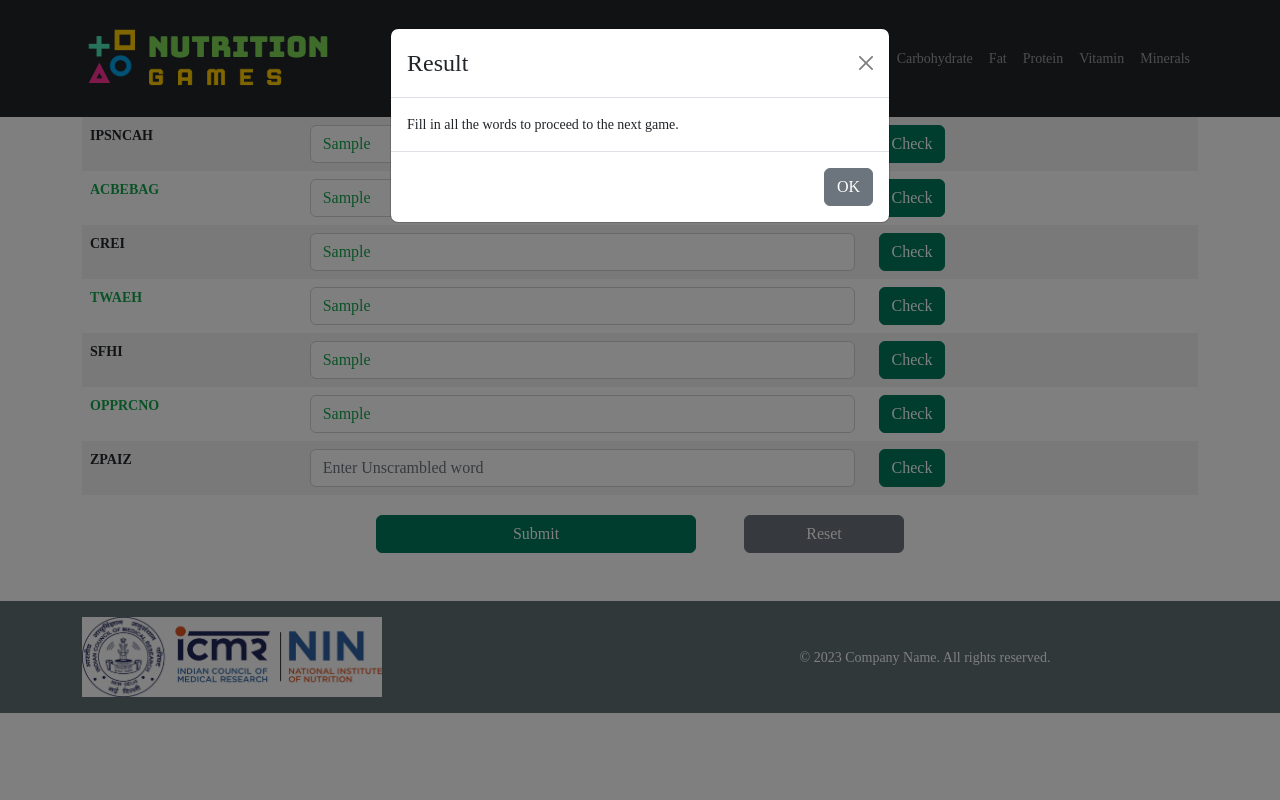
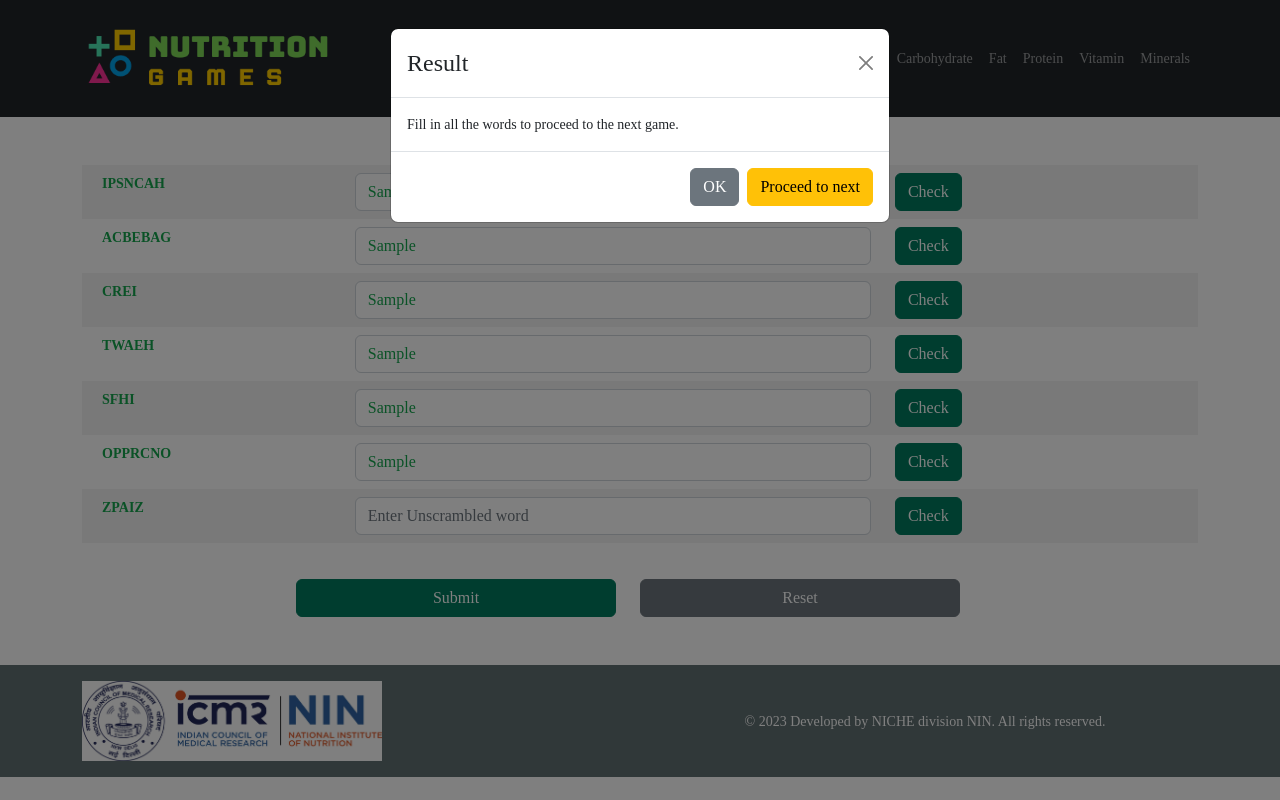
Before and after one commit to bhavani44/my-app, a React (Create React App) app: page /foodhealthscramble in a window 1280 px wide. Both pictures are taken after typing "Sample", "Sample", "Sample", "Sample", "Sample", "Sample" into the empty fields and a click on the button "Submit". Built offline with nearby package versions, Linux system fonts and the light colour scheme.

Commit message:
added text

```diff
--- a/src/Components/FoodHealthNutriton/FoodHealthScramble/FoodHealthScramble.js
+++ b/src/Components/FoodHealthNutriton/FoodHealthScramble/FoodHealthScramble.js
@@ -17,7 +17,7 @@ const scrambledWords = [
     scramble_id:2,
     scrambled_word:'ACBEBAG',
     correct_word:'CABBAGE',
-    scramble_message:"cabbage text will be added here.",
+    scramble_message:"A cruciferous vegetable rich in vit-C, vit- K and beneficial phytochemicals like glucosinolates, tocopherol, leads to a lower cancer risk and a stronger immunity.",
     scramble_url:"cabbage.png"
   },
   {
@@ -25,7 +25,7 @@ const scrambledWords = [
     scramble_id:3,
     scrambled_word:'CREI',
     correct_word:'RICE',
-    scramble_message:"rice text will be added here.",
+    scramble_message:"A staple cereal providing major source of carbohydrates in the diet, however white rice lacks essential vitamins, minerals and dietary fibre due to the milling process.",
     scramble_url:"rice.png"
   },
   {
@@ -33,7 +33,7 @@ const scrambledWords = [
     scramble_id:4,
     scrambled_word:'TWAEH',
     correct_word:'WHEAT',
-    scramble_message:"wheat text will be added here.",
+    scramble_message:"A staple cereal used mostly for making chapatis, wholewheat is a source of major carbohydrates, protein as well as essential health components like b complex vitamins and dietary fibre.",
     scramble_url:"wheat.png"
   },
   {
@@ -41,7 +41,7 @@ const scrambledWords = [
     scramble_id:5,
     scrambled_word:'SFHI',
     correct_word:'FISH',
-    scramble_message:"fish text will be added here.",
+    scramble_message:"Excellent source of high-quality protein, Omega 3 fats and vitamins like B12.",
     scramble_url:"fish.png"
   },
   {
@@ -49,7 +49,7 @@ const scrambledWords = [
     scramble_id:6,
     scrambled_word:'OPPRCNO',
     correct_word:'POPCORN',
-    scramble_message:"popcorn text will be added here.",
+    scramble_message:"A type of maize which is air-popped and is a great example of healthy snack provided it is not loaded with butter and excess calories like you get at the cinemas.",
     scramble_url:"popcorn.png"
   },
   {
@@ -57,7 +57,7 @@ const scrambledWords = [
     scramble_id:7,
     scrambled_word:'ZPAIZ',
     correct_word:'PIZZA',
-    scramble_message:"pizza text will be added here.",
+    scramble_message:"A junk food of Italian origin, contains refined flour and high amounts of saturated fat and sodium-linked with obesity, diabetes and cardiovascular problems.",
     scramble_url:"pizza.png"
   }
 ]
--- a/src/Components/FoodHealthNutriton/FoodHealthScramble/FoodHealthScrambleItem.js
+++ b/src/Components/FoodHealthNutriton/FoodHealthScramble/FoodHealthScrambleItem.js
@@ -1,10 +1,12 @@
 import React, { useEffect, useRef } from 'react';
 import { useState } from 'react';
-import { Table, Button, Form, Modal, Container, Row, Col, NavLink } from "react-bootstrap";
+import { Table, Button, Form, Modal, Container, Row, Col } from "react-bootstrap";
+import { useNavigate } from 'react-router-dom';
 
 
 
 function FoodHealthScrambleItem({ scrambleWords }) {
+    let navigate = useNavigate();
     const [results, setResults] = useState([]);
     const [showModal, setShowModal] = useState(false);
     const [modalText, setModalText] = useState('');
@@ -58,9 +60,12 @@ function FoodHealthScrambleItem({ scrambleWords }) {
     const handleClose = () => {
         setShowModal(false);
     };
+    const handleNext =() =>{
+        navigate('/foodhealthcrossword')
+    }
     return (
-        <Container className='div-center mb-5'>
-            <Table borderless striped hover className='table-center'>
+        <Container className='mb-5 mt-5 align-items-center'>
+            <Table borderless striped hover className='align-items-center'>
                 <thead>
                     {/* <tr>
                         <th>Scrambled Word</th>
@@ -71,11 +76,17 @@ function FoodHealthScrambleItem({ scrambleWords }) {
                 <tbody>
                     {scrambleWords.map((word, index) => (
                         <tr key={word.scramble_id}>
-                            <td className='scramble-word'>{word.scrambled_word}</td>
+                            <td>
+                                <Container className='align-items-center'>
+                                    <Row className='align-items-center'>
+                                        <Col sm={12} className='scramble-word'>{word.scrambled_word}</Col>
+                                    </Row>
+                                </Container>
+                            </td>
                             <td>
                                 <Container>
                                     <Row>
-                                        <Col md={8}>
+                                        <Col sm={8}>
                                             <Form.Control
                                                 ref={input => inputs.current[index] = input}
                                                 className='input-styling'
@@ -84,8 +95,8 @@ function FoodHealthScrambleItem({ scrambleWords }) {
                                                 onKeyPress={e => handleKeyPress(e, index, e.target.value)}
                                             />
                                         </Col>
-                                        <Col md={4}>
-                                            <Button onClick={() => handleCheck(index, document.getElementsByTagName("input")[index].value)}>
+                                        <Col sm={4}>
+                                            <Button className="" onClick={() => handleCheck(index, document.getElementsByTagName("input")[index].value)}>
                                                 Check
                                             </Button>
                                         </Col>
@@ -96,18 +107,16 @@ function FoodHealthScrambleItem({ scrambleWords }) {
                                 {results[index] ? (
                                     results[index].result === 'correct' ? (
                                         <Container>
-                                            <Row>
-                                                <Col style={{ color: 'green', fontSize: '1.5em', fontWeight: 'bold' }}>Correct</Col>
-                                                <Col>
+                                            <Row className='align-items-center'>
+                                                <Col sm={2} style={{ color: 'green', fontSize: '1.5em', fontWeight: 'bold' }}>Correct</Col>
+                                                <Col sm={2}>
                                                     <img src={require(`../../Images/${results[index].scramble_url}`)}
                                                         alt=""
                                                         width="100rem"
                                                         height="65rem"
                                                     />
                                                 </Col>
-                                                <Col>{results[index].scramble_message}</Col>
-
-
+                                                <Col sm={4}>{results[index].scramble_message}</Col>
                                             </Row>
                                         </Container>
                                     ) : (
@@ -118,9 +127,9 @@ function FoodHealthScrambleItem({ scrambleWords }) {
                     ))}
                 </tbody>
             </Table>
-            <div>
-                <Button onClick={handleSubmit} className="submit-button">Submit</Button>
-                <Button variant="secondary" onClick={handleRest} className="rest-button">Reset</Button>
+            <div className='text-center'>
+                <Button onClick={handleSubmit} className="submit-button" >Submit</Button>
+                <Button variant="secondary" onClick={handleRest} className="submit-button">Reset</Button>
             </div>
             <Modal show={showModal} onHide={handleClose}>
                 <Modal.Header closeButton>
@@ -131,6 +140,9 @@ function FoodHealthScrambleItem({ scrambleWords }) {
                     <Button variant="secondary" onClick={handleClose}>
                         OK
                     </Button>
+                    <Button variant="warning" onClick={handleNext}>
+                        Proceed to next
+                    </Button>
                 </Modal.Footer>
             </Modal>
         </Container>
--- a/src/Components/FoodHealthNutriton/FoodHealthScramble/foodhealthscramble.css
+++ b/src/Components/FoodHealthNutriton/FoodHealthScramble/foodhealthscramble.css
@@ -15,15 +15,7 @@
   text-align: center;
 }
 
-.submit-button {
-  margin-top: 20px;
-  width: 20em;
-}
-.rest-button{
-  margin-top: 20px;
-  width: 10em;
-  margin-left: 1.5em;
-}
+
 .scramble-word {
   color: #14a44d;
   font-weight: 600;
--- a/src/Components/FoodHealthNutriton/FoodNutritionHome.js
+++ b/src/Components/FoodHealthNutriton/FoodNutritionHome.js
@@ -1,13 +1,17 @@
-import React from 'react'
+import React, { useState } from 'react'
 import './foodnutritionhome.css'
 import Container from 'react-bootstrap/Container';
 import Row from 'react-bootstrap/esm/Row';
 import Col from 'react-bootstrap/esm/Col';
 import { useNavigate } from 'react-router-dom'
-import { Button } from 'react-bootstrap';
+import { Button, Modal } from 'react-bootstrap';
 
 function FoodHealthHome() {
     let navigate = useNavigate();
+    const [show, setShow] = useState(false);
+
+  const handleClose = () => setShow(false);
+  const handleShow = () => setShow(true);
 
     return (
         <>
@@ -15,11 +19,33 @@ function FoodHealthHome() {
                 <Row>
                     <Col xs={12} sm={12} md={12} lg={6} xl={6}>
                         <div className='mt-4 p-5 rounded bg-warning text-white' style={{ height: "35vh" }}>
-                            <Container>
-                                <h1 style={{ fontSize: "2rem"}} className='text-center'>Nutrition Information</h1>
-                                <p style={{ fontSize: "1rem"}} className='text-center'></p>
-                            </Container>
+                                <h1 style={{ fontSize: "2rem"}} className='text-center'>Carbohydrates</h1>
+                                <p style={{ fontSize: "1rem"}} className='text-center'>
+                                    These are one of the 3 main nutrients found in all foods and beverages. These are organic compounds containing carbon, hydrogen and oxygen.
+                                    Carbohydrates can be classified into simple sugars (monosacchaides and disaccharides) and complex carbohydrates (polysaccharides like starch, and dietary fiber)
+                                    Carbohydrates can be classified into simple sugars (monosacchaides and disaccharides) and complex carbohydrates (polysaccharides like starch, and dietary fiber)
+                                </p>
+                                <div className='text-center'>
+                                <Button variant="link" onClick={handleShow}>
+          Know More
+        </Button>
+                                </div>
+                                <Modal aria-labelledby="contained-modal-title-vcenter"
+      centered show={show} onHide={handleClose}>
+        <Modal.Header closeButton>
+          <Modal.Title>Modal Title</Modal.Title>
+        </Modal.Header>
+        <Modal.Body>
+          Modal content goes here. You can add any information you want to display.
+        </Modal.Body>
+        <Modal.Footer>
+          <Button variant="secondary" onClick={handleClose}>
+            Close
+          </Button>
+        </Modal.Footer>
+      </Modal>
                         </div>
+
                     </Col>
                     <Col xs={12} sm={12} md={6} lg={3} xl={3}>
                         <img style={{ minHeight: "35vh" }} src="https://img.freepik.com/premium-photo/crossword-puzzle-pencil_488220-880.jpg?" alt="crossword" class="img-thumbnail img-fluid mt-4" />
--- a/src/Components/Home/Footer.js
+++ b/src/Components/Home/Footer.js
@@ -15,7 +15,7 @@ const Footer = () => {
           </Col>
           <Col xs={12} sm={6} md={6} lg={6} xl={6} className="text-center text-sm-right">
             <p className="text-white mb-0">
-              &copy; {new Date().getFullYear()} Company Name. All rights reserved.
+              &copy; {new Date().getFullYear()} Developed by NICHE division NIN. All rights reserved.
             </p>
           </Col>
         </Row>
```
